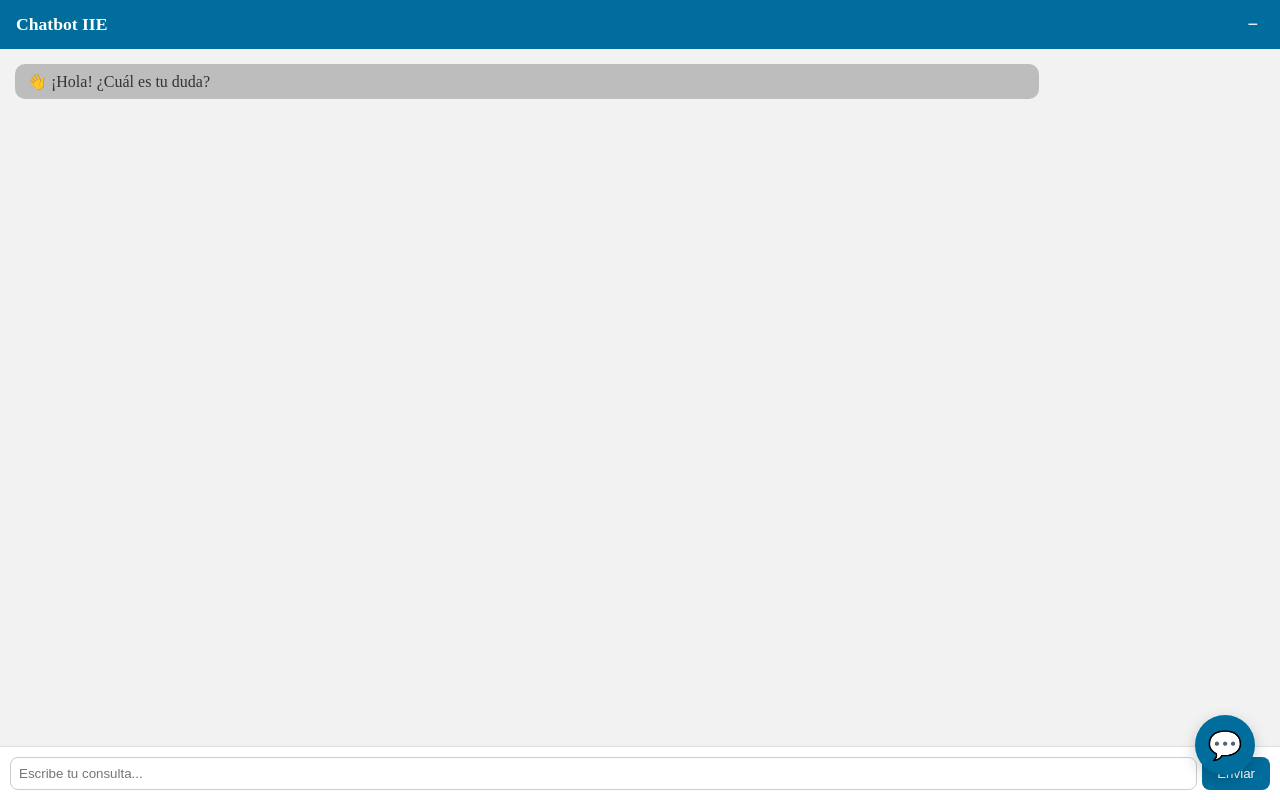
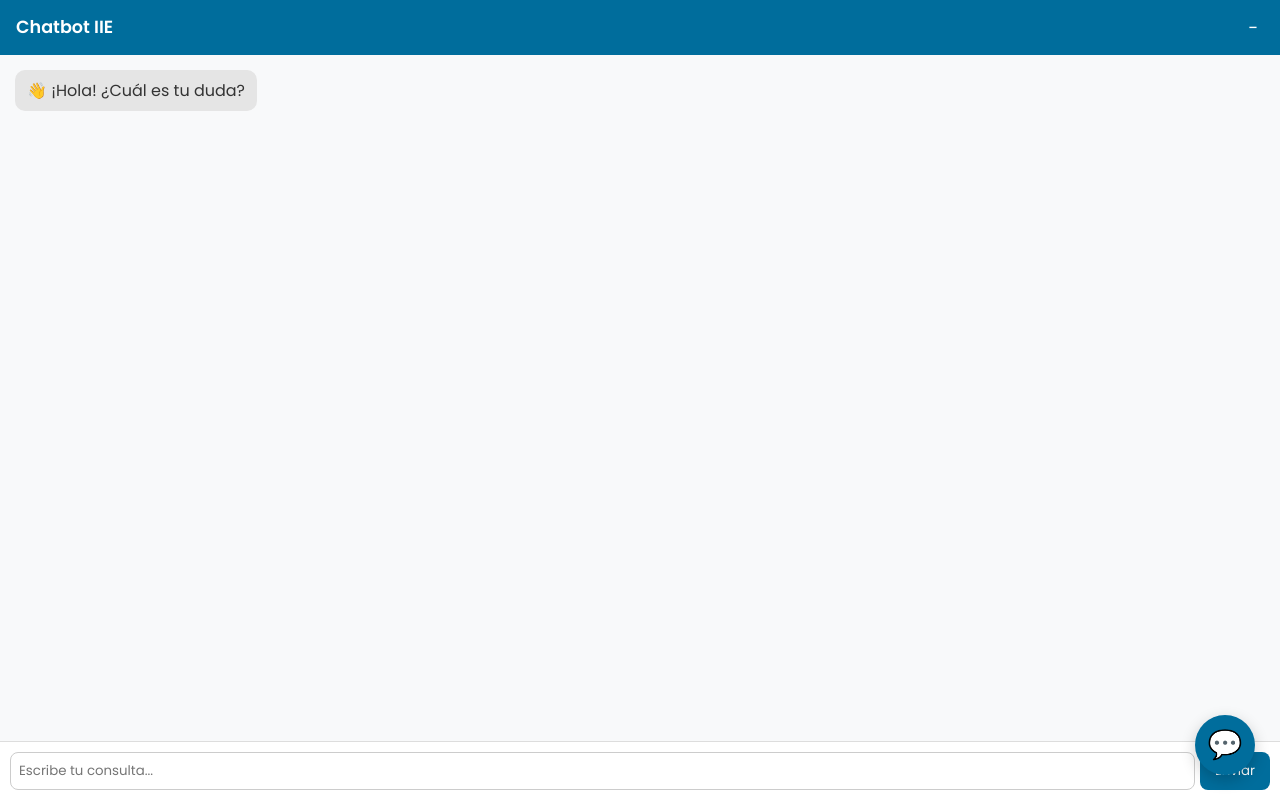
Before and after one commit to matiasicinf/chatbot-iie-frontend, a plain HTML site: page index.html in a window 1280 px wide. Drawn offline with Linux system fonts and the light colour scheme.

Commit message:
Update index.html

```diff
--- a/index.html
+++ b/index.html
@@ -3,15 +3,18 @@
 <head>
   <meta charset="UTF-8" />
   <title>Chatbot IIE Personalizado</title>
+  <link href="https://fonts.googleapis.com/css2?family=Poppins:wght@400;600&display=swap" rel="stylesheet">
   <style>
     :root {
-      --chat--color--primary: #006D9C;
+      --chat--color--primary: #006D9C;            /* azul IIE */
+      --chat--color--secondary: #A1D5EB;          /* azul claro mensajes usuario */
+      --chat--color-secondary-shade-50: #E5E5E5;  /* fondo mensajes bot */
+      --chat--color-light: #F8F9FA;
+
       --chat--color--primary-shade-50: #2299C5;
       --chat--color--primary--shade-100: #2299C5;
-      --chat--color--secondary: #A1D5EB;
-      --chat--color-secondary-shade-50: #BDBDBD;
+
       --chat--color-white: #FFFFFF;
-      --chat--color-light: #F2F2F2;
       --chat--color-dark: #333333;
       --chat--color-disabled: #777980;
       --chat--color-typing: #404040;
@@ -24,6 +27,9 @@
       --chat--message--user--color: var(--chat--color-dark);
       --chat--message--bot--background: var(--chat--color-secondary-shade-50);
       --chat--message--bot--color: var(--chat--color-dark);
+    }
+    body, input, button {
+      font-family: 'Poppins', sans-serif;
     }
 
     /* ======== BOTÓN FLOTANTE ======== */
@@ -88,10 +94,13 @@
     }
 
     .message {
+      /*display: inline-block;*/
       margin-bottom: 10px;
       padding: 8px 12px;
       border-radius: 10px;
       max-width: 80%;
+      width: fit-content;
+      min-width: 60px;
       word-wrap: break-word;
     }
 
@@ -183,7 +192,7 @@
   </div>
 
   <script>
-    const WEBHOOK_URL = 'https://n8n-render-e1vk.onrender.com/webhook/chat-ui';
+    const WEBHOOK_URL = 'https://n8n.iie.cl/webhook/chat-ui';
 	const messagesContainer = document.getElementById('messages-container');
 	const userInput        = document.getElementById('user-input');
 	const sendButton       = document.getElementById('send-button');
```
